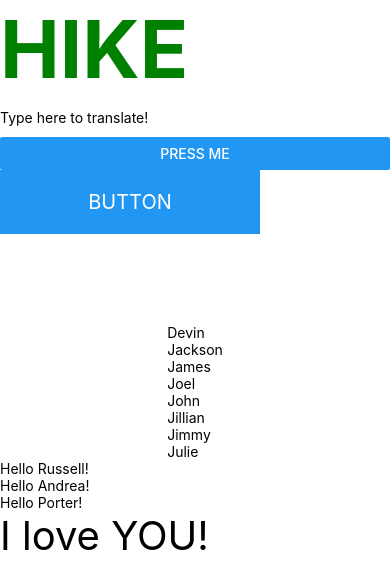
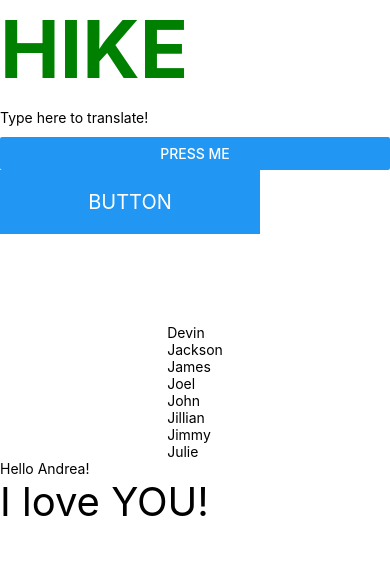
Before and after one commit to Wowsaruss/MyFirstReactNativeApp, a React Native app: screen / in a window 390 px wide. Shown: the top 588 px of the page. Built offline with nearby package versions, Linux system fonts and the light colour scheme; grey boxes are pictures that could not be loaded.

Commit message:
Changed names

```diff
--- a/components/LotsOfGreetings.js
+++ b/components/LotsOfGreetings.js
@@ -13,9 +13,7 @@ export default class LotsOfGreetings extends Component {
   render() {
     return (
       <ScrollView>
-        <Greeting name='Russell' />
         <Greeting name='Andrea' />
-        <Greeting name='Porter' />
       </ScrollView>
     );
   }
```
